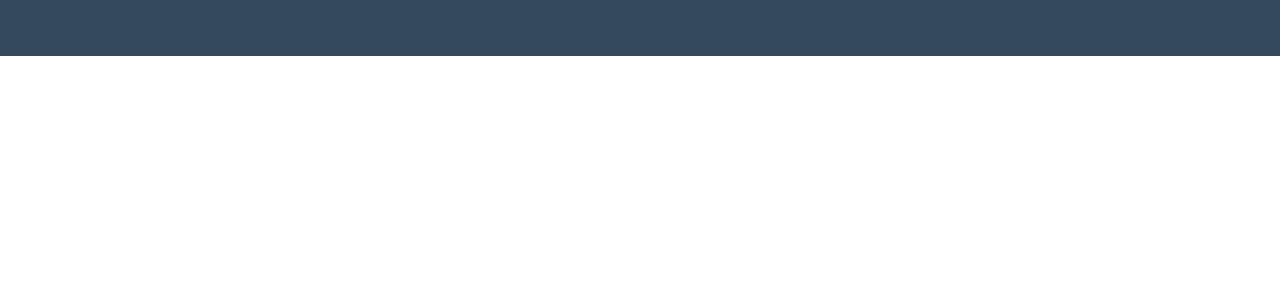
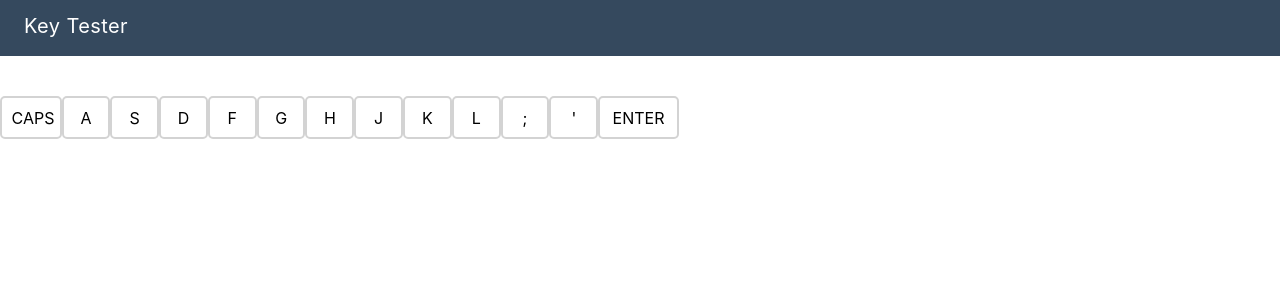
Before and after one commit to filoxo/key-tester, a Vue app: page / in a window 1280 px wide. Shown: the top 300 px of the page. Built offline with nearby package versions, Linux system fonts and the light colour scheme.

Commit message:
Add header, test row of Keys

```diff
--- a/src/App.vue
+++ b/src/App.vue
@@ -1,16 +1,36 @@
 <template>
   <div id="app">
     <header>
+      <span>Key Tester</span>
     </header>
     <main>
+      <div class="row">
+        <Key label="CAPS" size="1.5"/>
+        <Key label="A" />
+        <Key label="S" />
+        <Key label="D" />
+        <Key label="F" />
+        <Key label="G" />
+        <Key label="H" />
+        <Key label="J" />
+        <Key label="K" />
+        <Key label="L" />
+        <Key label=";" />
+        <Key label="'" />
+        <Key label="ENTER" size="2.25"/>
+      </div>
     </main>
   </div>
 </template>
 
 <script>
+import Key from './components/Key'
+
 export default {
   name: 'app',
-  components: {}
+  components: {
+    Key
+  }
 }
 </script>
 
```
